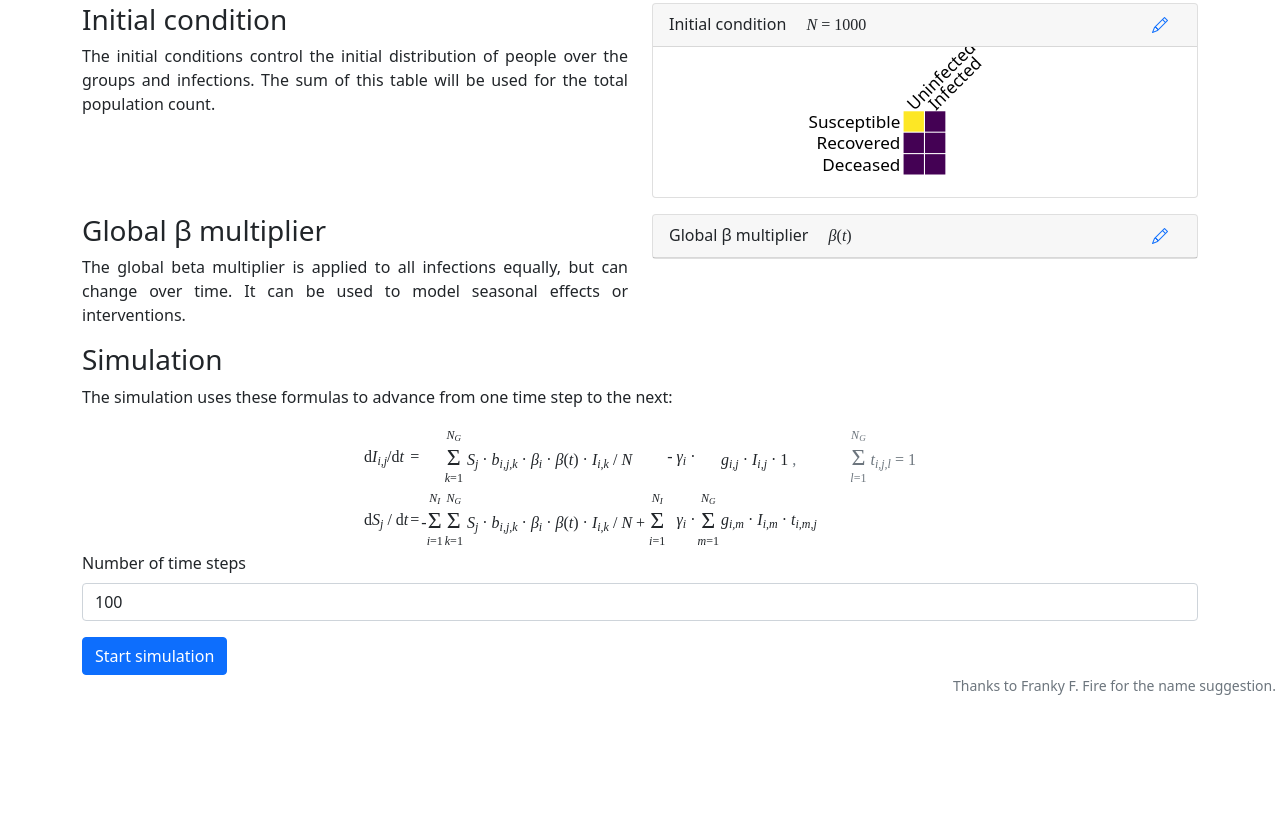
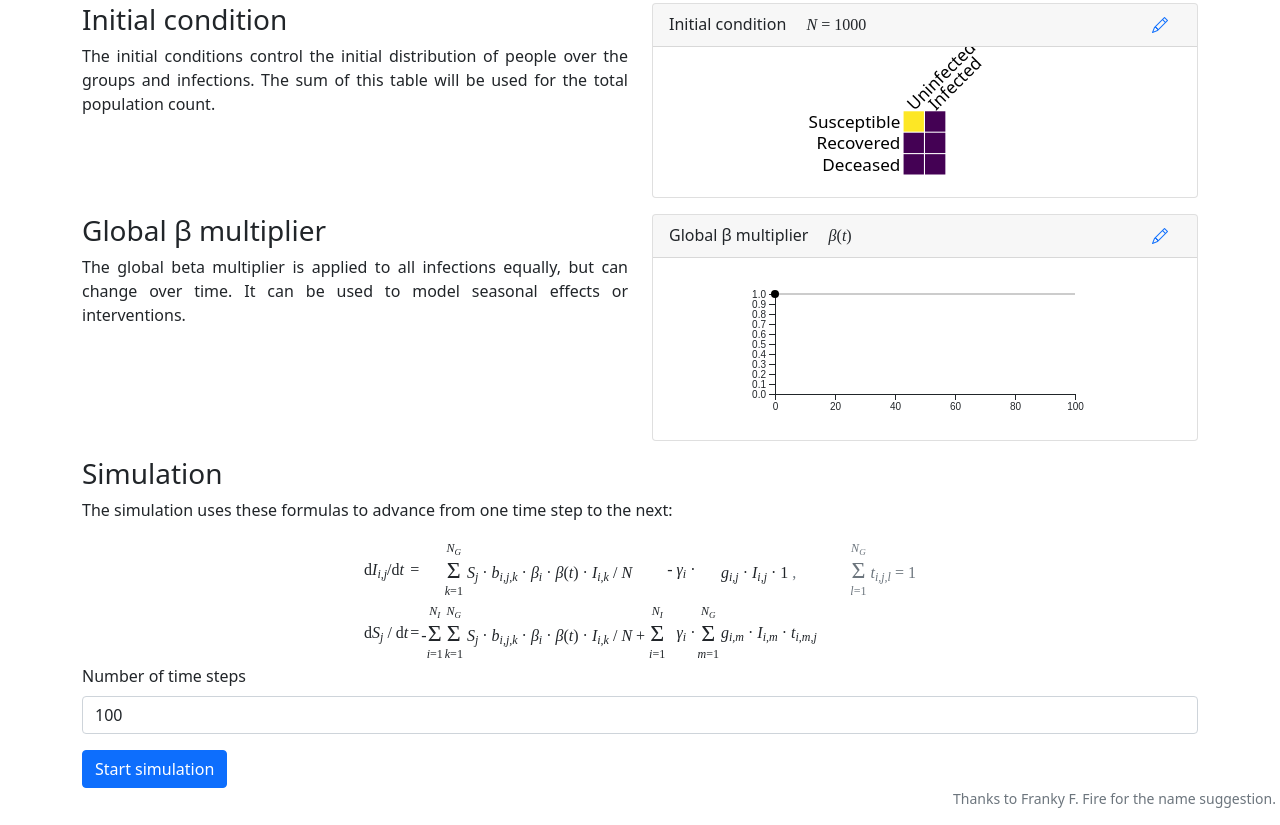
Before and after one commit to MaPePeR/swag-model, a plain HTML site: page index.html in a window 1280 px wide. Shown: the part 2264-3089 px from the top of the page. Before the commit the page ends 2976 px from the top, so only its background shows below. Drawn offline with nearby package versions, Linux system fonts and the light colour scheme.

Commit message:
Show global beta multiplier plot as read-only in card

```diff
--- a/index.html
+++ b/index.html
@@ -68,7 +68,7 @@
                 min-width: 4em;
             }
 
-            .editablelineplot .node circle:hover {
+            .editablelineplot:not(.disabled) .node circle:hover {
                 fill: blue;
             }
         </style>
@@ -335,6 +335,9 @@
                                 <span>Global &beta; multiplier <span class="math ms-3"><i>&beta;</i>(<i>t</i>)</span></span>
                                 <button type="button" name="button" class="btn btn-link py-0" aria-label="Edit global beta multiplier" data-bs-toggle="modal" data-bs-target="#editGlobalBetaModal"><i class="bi bi-pencil"></i></button>
                             </div>
+                        </div>
+                        <div class="card-body" id="globalBetaMultiplierCard">
+
                         </div>
                     </div>
                 </div>
--- a/js/model.js
+++ b/js/model.js
@@ -247,6 +247,7 @@ var model = (function () {
             ui.recreateGroupTable();
             ui.updateTimesteps();
             ui.updateParameterCards();
+            ui.updateGlobalBetaMultiplierCard();
         }
 
         compressB64(b64text) {
@@ -437,6 +438,7 @@ var model = (function () {
         }
         setGlobalBetaPoints(points) {
             this.globalBetaPoints = points;
+            ui.updateGlobalBetaMultiplierCard();
         }
 
         setTimesteps(n) {
--- a/js/plot.js
+++ b/js/plot.js
@@ -7,12 +7,13 @@
 /* exported plot */
 var plot = (function () {
     class EditableLinePlot {
-        constructor(element, width, height, xdomain, ydomain) {
-            const margin = {top: 20, right: 30, bottom: 30, left: 55};
+        constructor(element, width, height, xdomain, ydomain, disabled) {
+            const margin = {top: 20, right: 30, bottom: 30, left: 30};
             this.element = element;
             this.width = width;
             this.height = height;
             this.xdomain = xdomain;
+            this.disabled = !!disabled;
             this.x = d3.scaleLinear()
                 .clamp(true)
                 .domain(xdomain)
@@ -24,12 +25,16 @@ var plot = (function () {
                 .range([ height, 0]);
             this.nodes = [];
             this.links = [];
-            this.svg = d3.select(this.element).append('svg')
-                .on("click", (event, d) => {
+            this.svg = d3.select(this.element).append('svg');
+            if (!this.disabled) {
+                this.svg.on("click", (event, d) => {
+                    if (this.disabled) return;
                     var coords = d3.pointer(event);
                     this.insertPoint(this.x.invert(coords[0] - margin.left), this.y.invert(coords[1] - margin.top));
-                })
-                .attr('class', 'editablelineplot')
+                });
+            }
+            this.svg = this.svg
+                .attr('class', 'editablelineplot' + (this.disabled ? ' disabled' : ''))
                 .attr('width', width + margin.left + margin.right)
                 .attr('height', height + margin.bottom + margin.top)
                 .attr('viewBox', [0, 0, width + margin.left + margin.right, height + margin.bottom + margin.top])
@@ -60,13 +65,14 @@ var plot = (function () {
             this.redrawLines();
         }
         redrawNodes() {
-            this.svgnodes.selectAll('circle')
+            const nodes = this.svgnodes.selectAll('circle')
                 .data(this.nodes)
                     .join("circle")
                         .attr("r", 4)
                         .attr("cx", d => d.x)
-                        .attr("cy", d => d.y)
-                        .on('click', function (lineplot) {
+                        .attr("cy", d => d.y);
+            if (!this.disabled) {
+                nodes.on('click', function (lineplot) {
                     return function (event, d) {
                         lineplot.nodes = lineplot.nodes.filter(item => item !== d);
                         lineplot.redrawNodes();
@@ -97,6 +103,7 @@ var plot = (function () {
                       .on("drag", dragged)
                       .on("end", dragended);
                 })(this));
+            }
         }
         redrawLines() {
             this.nodes.sort((a, b) => d3.ascending(a.datax, b.datax));
--- a/js/ui.js
+++ b/js/ui.js
@@ -611,5 +611,23 @@ var ui = (function () {
             ui.updateGroupTransitionCard();
             ui.updateInitialConditionCard();
         },
+        updateGlobalBetaMultiplierCard: function () {
+            const cardBody = document.getElementById('globalBetaMultiplierCard');
+            const fragment = document.createDocumentFragment();
+
+            const lineplot = new plot.EditableLinePlot(fragment, 300, 100, [0, model.getTimesteps()], [0, 1], true);
+            const points = model.getGlobalBetaPoints();
+            if (points.length == 0) {
+                lineplot.insertPoint(0, 1);
+            } else {
+                for (const point of points) {
+                    lineplot.insertPoint(point.x, point.y);
+                }
+            }
+
+            fragment.querySelector('svg').setAttribute('width', '100%');
+
+            cardBody.replaceChildren(fragment);
+        },
     };
 })();
```
Lines whose indentation alone changed are shown as unchanged.
